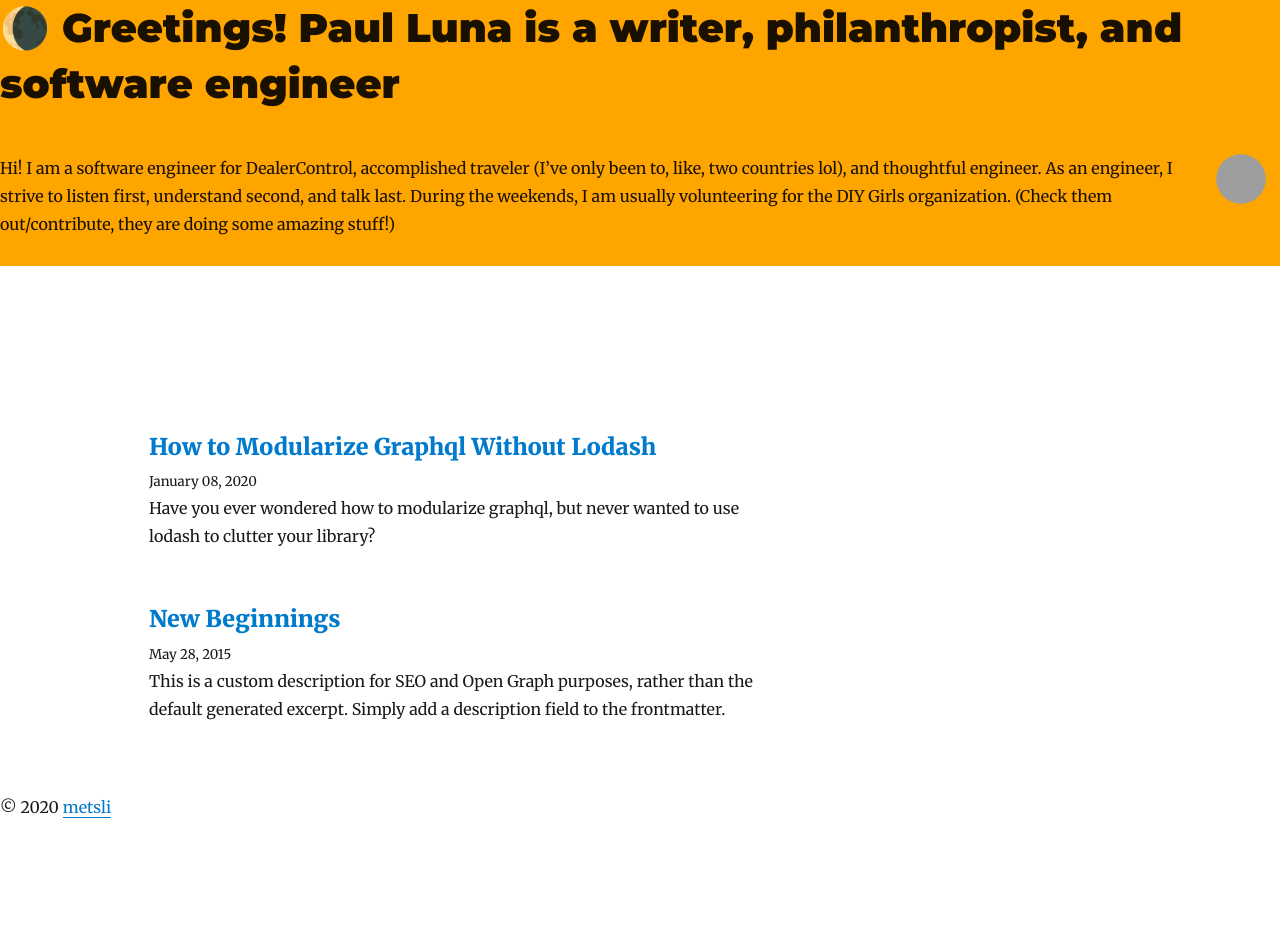
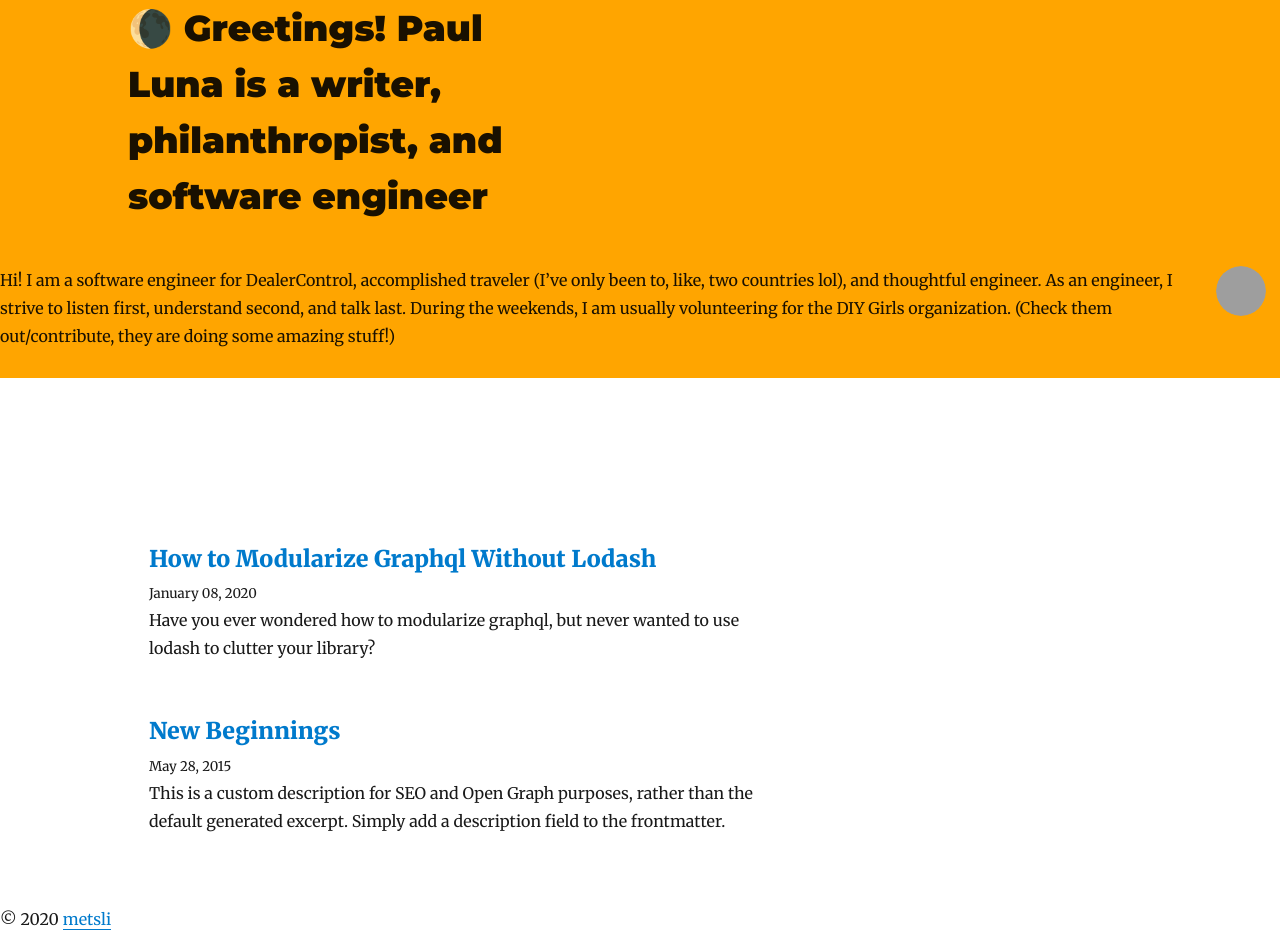
Before and after one commit to luna215/luna, a Gatsby site: page / in a window 1280 px wide. Before the commit the page ends 821 px from the top, so only its background shows below. Built offline with nearby package versions, Linux system fonts and the light colour scheme; Gatsby itself is replaced by a stand-in of ours; some packages are replaced by stand-ins of ours; grey boxes are pictures that could not be loaded.

Commit message:
positioned header title to the left and fixed width

```diff
--- a/gatsby-config.js
+++ b/gatsby-config.js
@@ -1,6 +1,6 @@
 module.exports = {
   siteMetadata: {
-    title: `🌘 Greetings! Paul Luna is a writer, philanthropist, and software engineer`,
+    title: `🌘 Greetings! Paul Luna is\na writer, philanthropist, and software engineer`,
     author: `Paul Luna`,
     description: `A starter blog demonstrating what Gatsby can do.`,
     siteUrl: `https://gatsby-starter-blog-demo.netlify.com/`,
--- a/src/components/layout.js
+++ b/src/components/layout.js
@@ -16,8 +16,11 @@ class Layout extends React.Component {
         <h1
           style={{
             ...scale(1),
+            fontSize: `2.25rem`,
             marginBottom: rhythm(1.5),
             marginTop: 0,
+            width: `35%`,
+            marginLeft: `10%`,
           }}
         >
             {title}
@@ -49,11 +52,13 @@ class Layout extends React.Component {
         style={{
           marginLeft: `auto`,
           marginRight: `auto`,
+          height: `100%`
         }}
       >
         <header style={{
           background: `orange`,
           width: `100%`,
+          height: `100%`
         }}>
           {header}
           <Bio />
```
